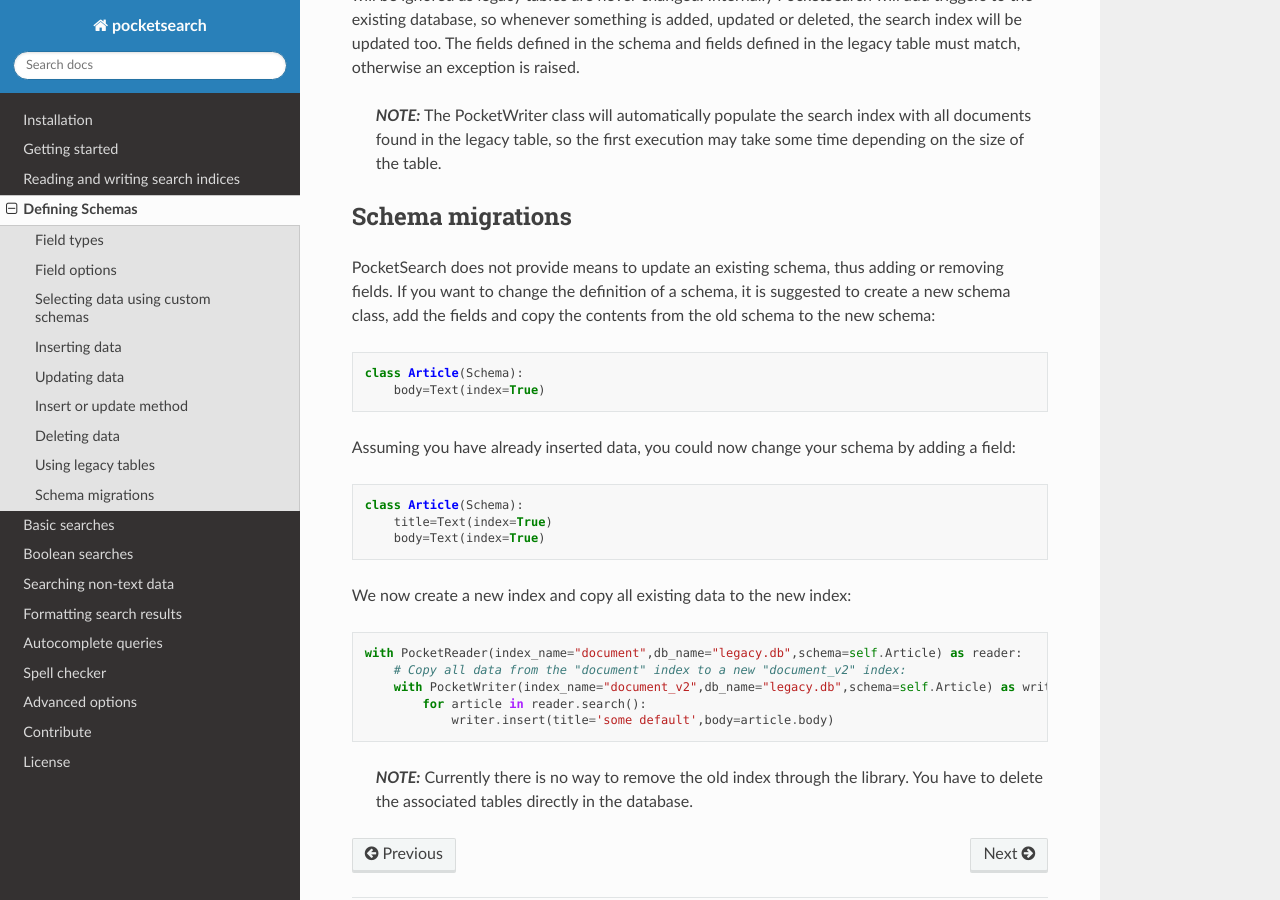
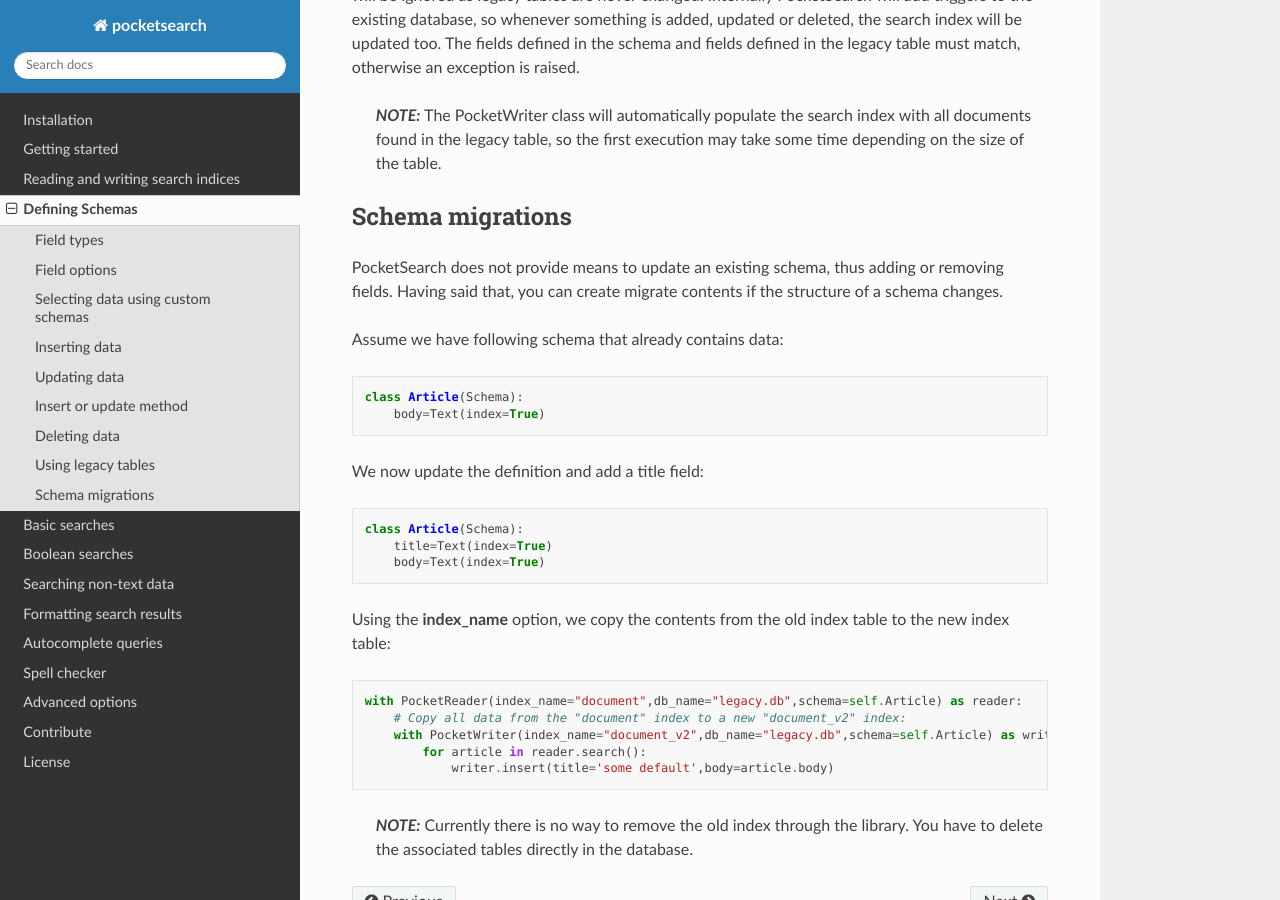
Before and after one commit to kaykay-dv/pocketsearch, a Sphinx documentation site: the page built from docs/schemas.md, in a window 1280 px wide and 900 px high, scrolled down 4470 px. Built offline with Sphinx 7.4.7 and the Read the Docs theme 2.0.0, drawn with Linux system fonts in a browser that asks for light colours.

Commit message:
Updates to documentation

````diff
--- a/docs/schemas.md
+++ b/docs/schemas.md
@@ -217,16 +217,17 @@
 
 ## Schema migrations
 
-PocketSearch does not provide means to update an existing schema, thus adding or removing fields.
-If you want to change the definition of a schema, it is suggested to create a new schema class, add the fields and copy the
-contents from the old schema to the new schema:
+PocketSearch does not provide means to update an existing schema, thus adding or removing fields. Having said that, you can create
+migrate contents if the structure of a schema changes.
+
+Assume we have following schema that already contains data:
 
 ```Python
 class Article(Schema):
     body=Text(index=True)
 ```
 
-Assuming you have already inserted data, you could now change your schema by adding a field:
+We now update the definition and add a title field:
 
 ```Python
 class Article(Schema):
@@ -234,7 +235,7 @@
     body=Text(index=True)
 ```
 
-We now create a new index and copy all existing data to the new index:
+Using the **index_name** option, we copy the contents from the old index table to the new index table:
 
 ```Python
 with PocketReader(index_name="document",db_name="legacy.db",schema=self.Article) as reader:
````
Also changed, not shown: README.md (+1 -1 lines), docs/installation.md (+2 -0 lines), docs/persistent_databases.md (+4 -4 lines).
